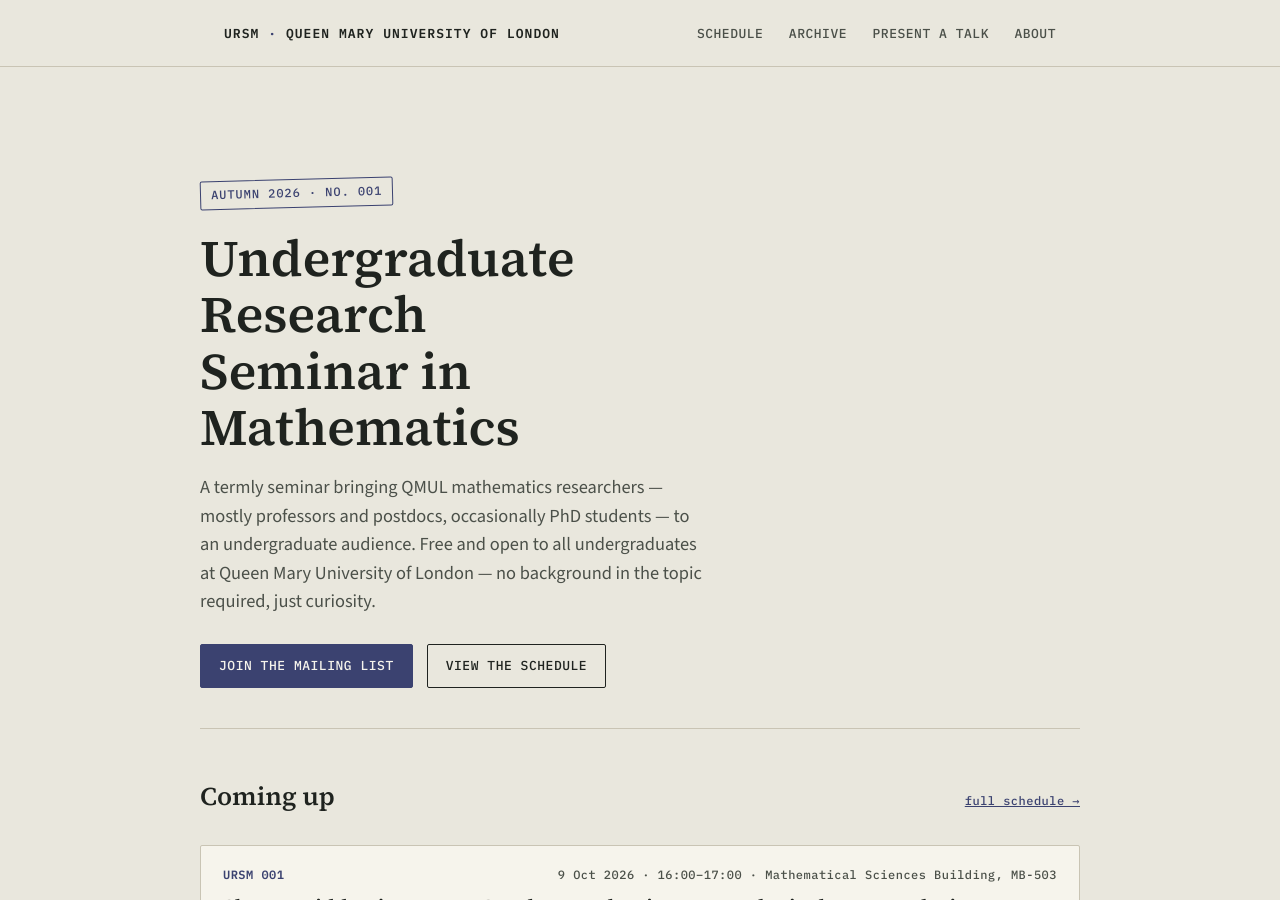
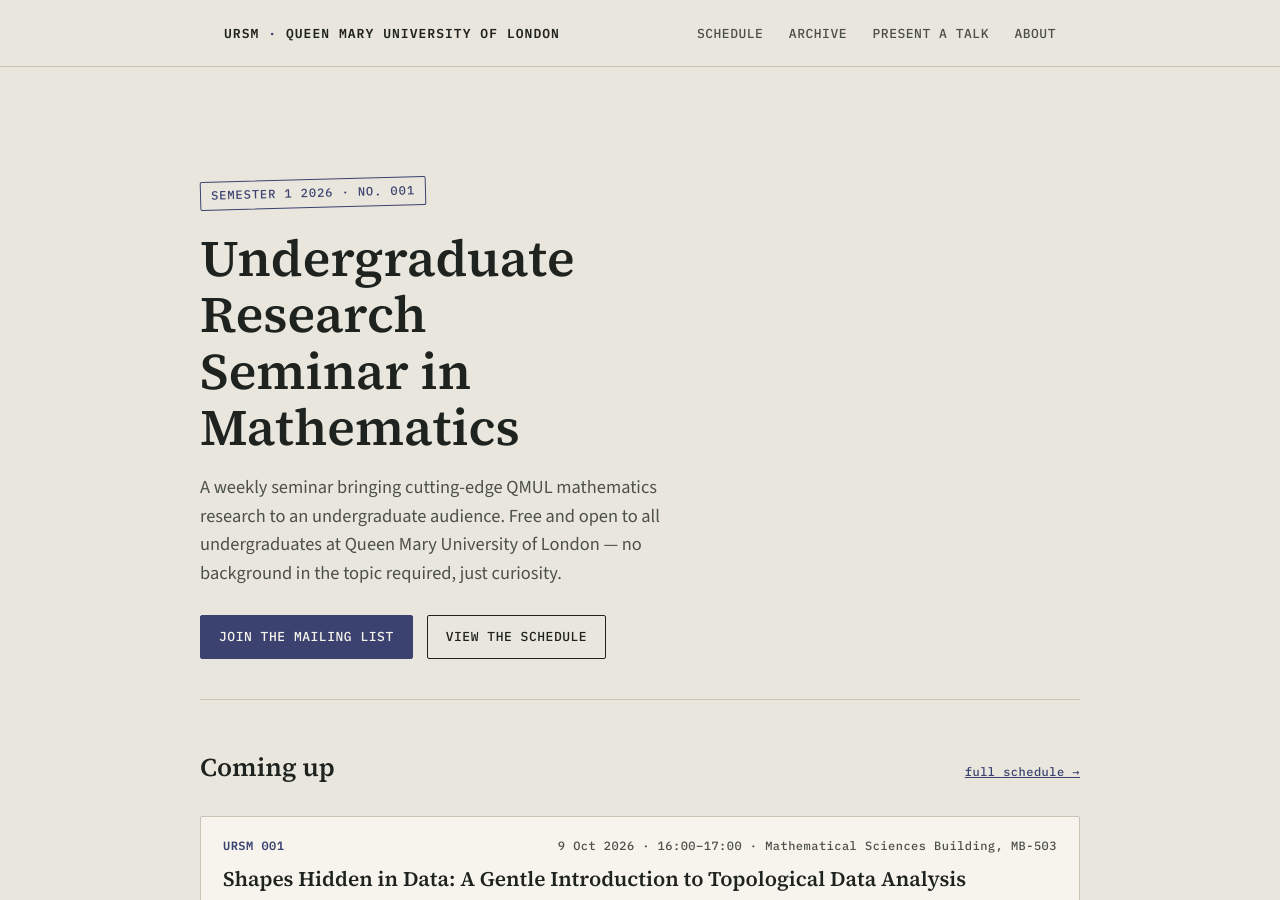
Before and after one commit to QMUL-UGRS/ugrs-26-27, a Jekyll site: the page built from index.html, in a window 1280 px wide and 900 px high. Built offline with Jekyll 4.4.1, drawn with Linux system fonts in a browser that asks for light colours; part of the change alters nothing that is shown; some of the changed text lies outside the part shown.

```diff
--- a/_config.yml
+++ b/_config.yml
@@ -1,9 +1,12 @@
 title: "Undergraduate Research Seminar in Mathematics"
 short_title: "URSM"
-tagline: "A termly seminar bringing QMUL mathematics researchers — mostly professors and postdocs, occasionally PhD students — to an undergraduate audience."
+tagline: "A weekly seminar bringing cutting-edge QMUL mathematics research to an undergraduate audience."
 university: "Queen Mary University of London"
 department: "School of Mathematical Sciences"
-term: "Autumn 2026"
+term: "Semester 1 2026"
+schedule_day: "Wednesday"
+schedule_time: &schedule_time "15:00–16:30"
+schedule_room: &schedule_room "Mathematical Sciences Building, MB-503"   # ← replace with your actual room
 
 # --- Host-specific settings -------------------------------------------
 # These are the ONLY two lines you should need to touch when you move
@@ -13,14 +16,14 @@ term: "Autumn 2026"
 #   Hosting at a user/org root domain, or a custom domain:  url: "https://your-domain", baseurl: ""
 #   Hosting as a project site (e.g. username.github.io/repo):  url: "https://username.github.io", baseurl: "/repo-name"
 #
-url: ""
-baseurl: ""
+url: "https://flavio-gualtieri.github.io"
+baseurl: "/ugrs-26-27"
 # -----------------------------------------------------------------------
 
 # Contact / mailing list — placeholders, see README for what to replace these with
-contact_email: "ursm-organisers@qmul.ac.uk"
-mailing_list_url: "https://qmlists.qmul.ac.uk/sympa/subscribe/REPLACE-WITH-LIST-NAME"
-propose_talk_url: "mailto:ursm-organisers@qmul.ac.uk?subject=Speaker%20proposal"
+contact_email: "f.d.gualtieri@qmul.ac.uk"
+mailing_list_url: "https://qmlists.qmul.ac.uk/sympa/subscribe/ug-research-seminar@qmlists.qmul.ac.uk"
+propose_talk_url: "mailto:f.d.gualtieri@qmul.ac.uk?subject=Speaker%20proposal&body=Speaker%20name%3A%0AAffiliation%3A%0ATalk%20title%20(rough)%3A%0AWeeks%20available%3A"
 
 collections:
   talks:
@@ -33,6 +36,8 @@ defaults:
       type: "talks"
     values:
       layout: "talk"
+      time: *schedule_time
+      room: *schedule_room
   - scope:
       path: ""
     values:
```
Also changed, not shown: 1 other file.
